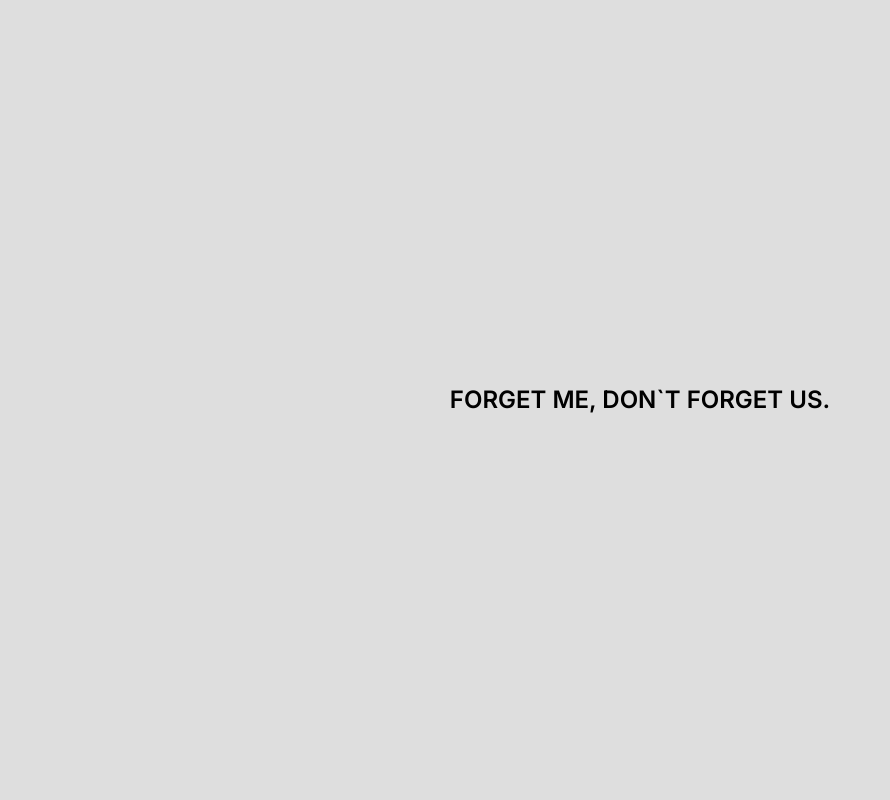
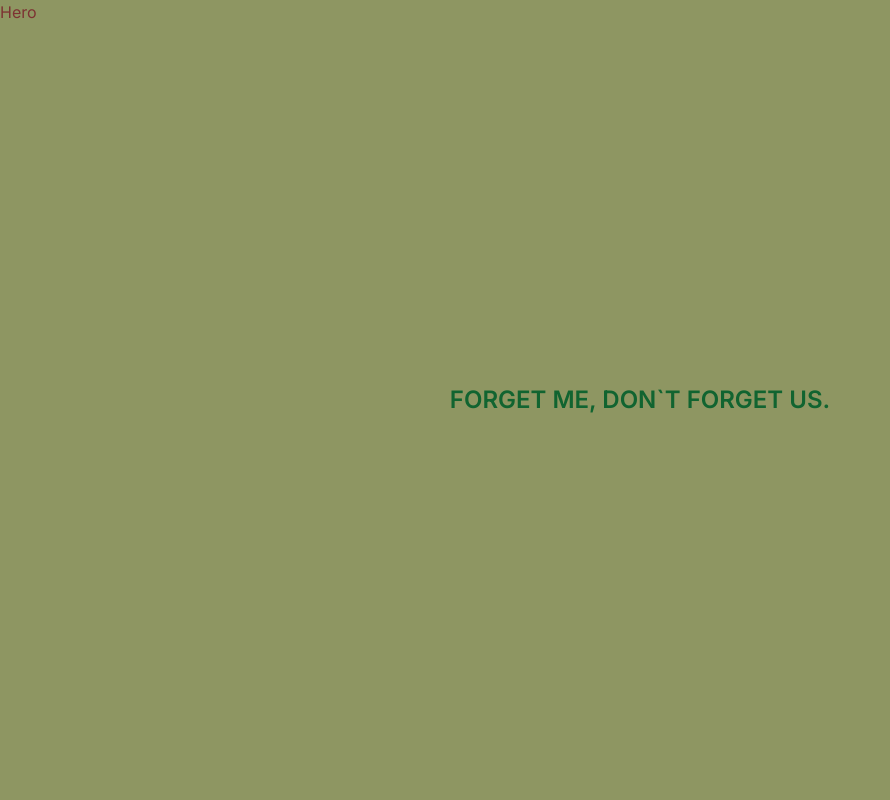
Before and after one commit to Vinod-Mendis/Lash-Portfolio, a Next.js app: page / in a window 1280 px wide. Shown: the top 800 px of the page, without its empty margins (0-890 px from the left). Built offline with nearby package versions, Linux system fonts and the light colour scheme.

Commit message:
Landing page sections declaration

```diff
--- a/app/globals.css
+++ b/app/globals.css
@@ -1,3 +1,7 @@
 @tailwind base;
 @tailwind components;
 @tailwind utilities;
+
+::-webkit-scrollbar {
+  display: none;
+}
--- a/app/page.js
+++ b/app/page.js
@@ -2,6 +2,11 @@
 
 import { useState, useEffect } from "react";
 import { gsap } from "gsap";
+import Hero from "@/components/Hero";
+import About from "@/components/About";
+import Songs from "@/components/Songs";
+import Performances from "@/components/Performances";
+import Contact from "@/components/Contact";
 
 function Page() {
   const [currentValue, setCurrentValue] = useState(0);
@@ -31,14 +36,14 @@ function Page() {
     const initialDelay = 200; // 200 ms
     setTimeout(updateCounter, initialDelay);
 
-    // GSAP animation
-    gsap.to(".counter", { // counter disapper animation
+    // GSAP animations
+    gsap.to(".counter", {
       delay: 5,
       opacity: 0,
       duration: 0.25,
     });
 
-    gsap.to(".upperdiv", { // whole preloader disappear animation
+    gsap.to(".upperdiv", {
       delay: 6,
       opacity: 0,
       duration: 1,
@@ -51,16 +56,20 @@ function Page() {
 
   return (
     <>
-      <div className="upperdiv bg-[#dedede] w-screen h-screen flex flex-col items-center justify-center absolute inset-0 z-10">
-        <h1 className="text-sm font-bold justify-center md:text-2xl md:font-semibold">
+      <div className="upperdiv fixed bg-[#fe6767] min-h-screen flex flex-col items-center justify-center inset-0 z-10 overflow-y-auto">
+        <h1 className="text-sm font-bold justify-center w-fit md:text-2xl md:font-semibold">
           FORGET ME, DON`T FORGET US.
         </h1>
         <div className="counter absolute bottom-0 w-full text-center mb-10">
           <h1>{currentValue}.</h1>
         </div>
       </div>
-      <div className="relative z-0 bg-red-400">
-        <div className="text-center mt-20">this div should be under</div>
+      <div className="relative z-0">
+        <Hero/>
+        <About/>
+        <Songs/>
+        <Performances/>
+        <Contact/>
       </div>
     </>
   );
--- /dev/null
+++ b/components/About.jsx
@@ -0,0 +1,9 @@
+import React from 'react'
+
+function About() {
+  return (
+    <div className='h-screen bg-green-600'>About</div>
+  )
+}
+
+export default About
--- /dev/null
+++ b/components/Contact.jsx
@@ -0,0 +1,9 @@
+import React from 'react'
+
+function Contact() {
+  return (
+    <div className='h-screen bg-green-900'>Contact</div>
+  )
+}
+
+export default Contact
--- /dev/null
+++ b/components/Hero.jsx
@@ -0,0 +1,9 @@
+import React from 'react'
+
+function Hero() {
+  return (
+    <div className='h-screen bg-green-500'>Hero</div>
+  )
+}
+
+export default Hero
--- /dev/null
+++ b/components/Performances.jsx
@@ -0,0 +1,9 @@
+import React from 'react'
+
+function Performances() {
+  return (
+    <div className='h-screen bg-green-800'>Perfomances</div>
+  )
+}
+
+export default Performances
--- /dev/null
+++ b/components/Songs.jsx
@@ -0,0 +1,9 @@
+import React from 'react'
+
+function Songs() {
+  return (
+    <div className='h-screen bg-green-700'>Songs</div>
+  )
+}
+
+export default Songs
```
